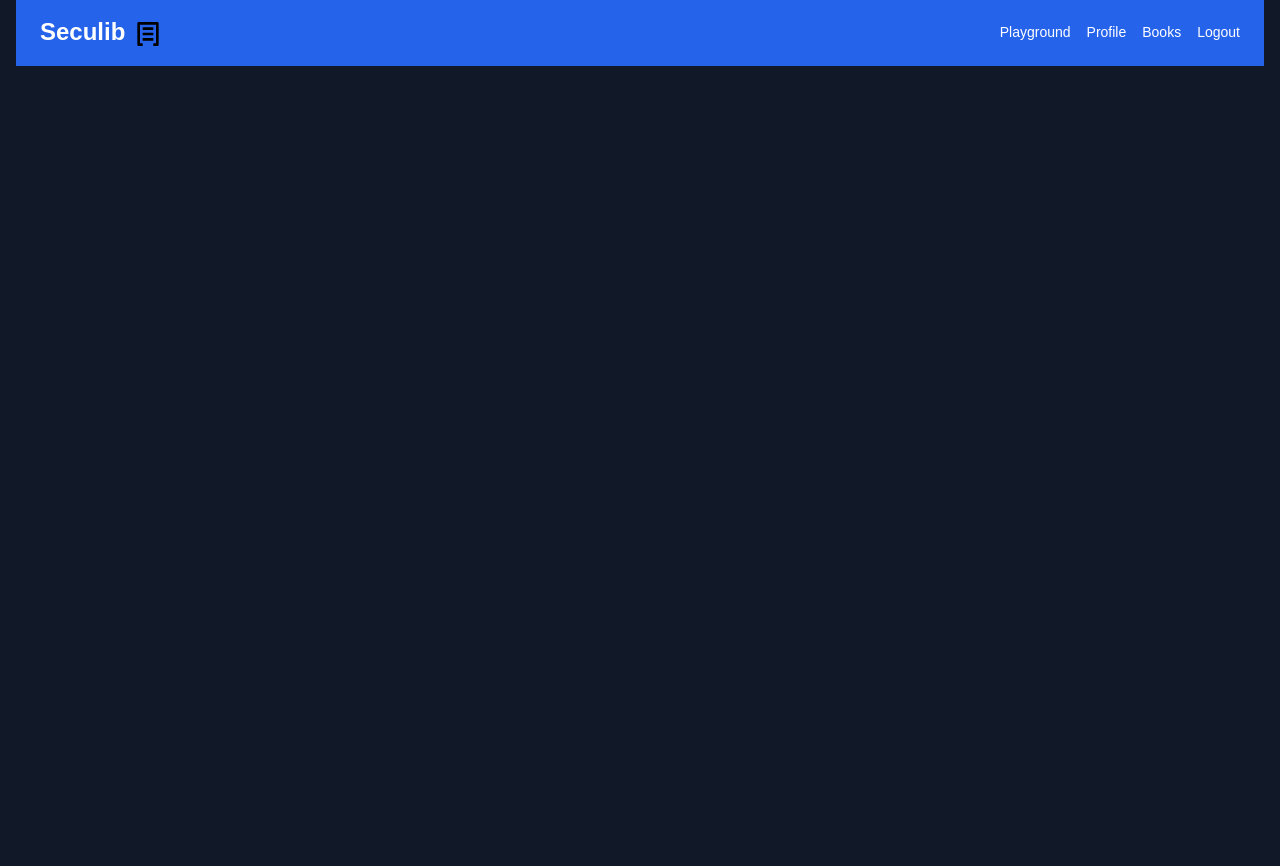
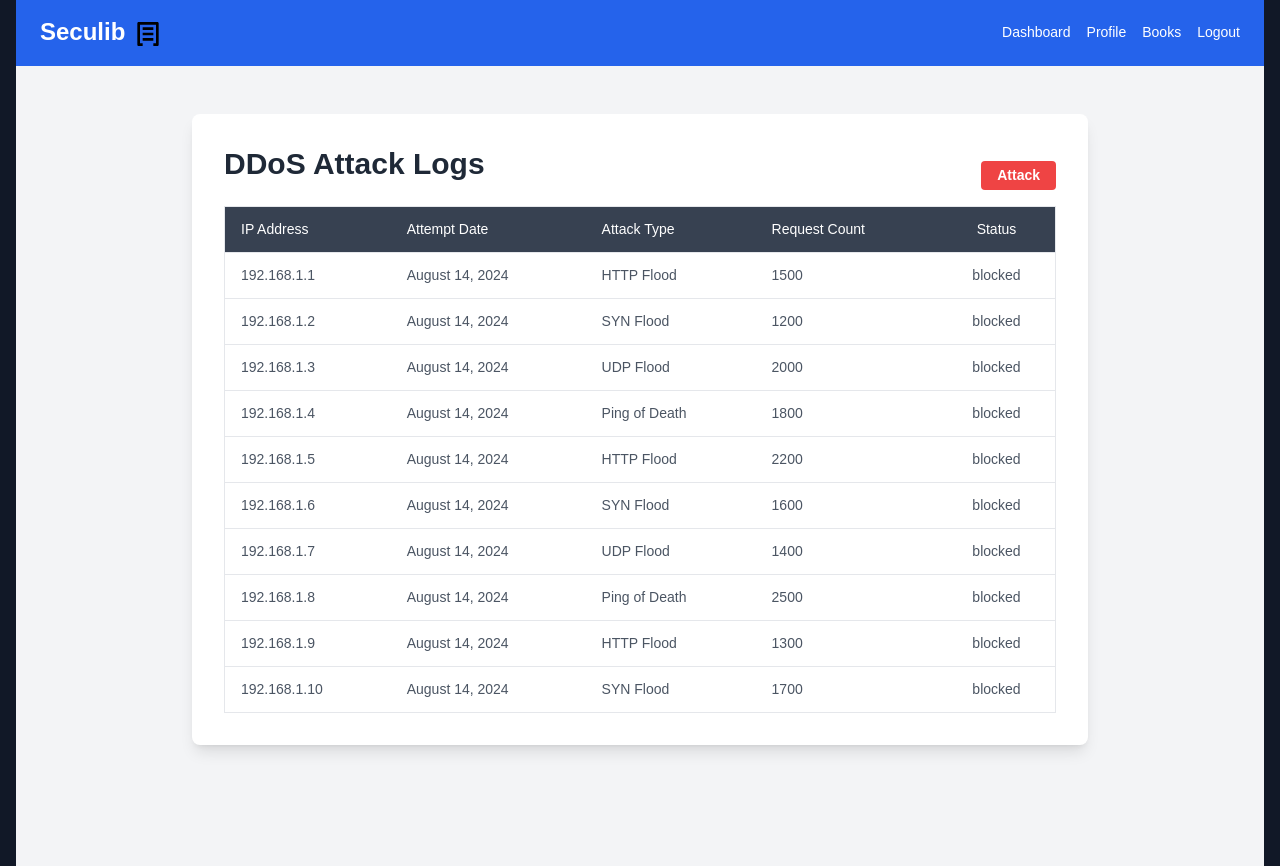
Before and after one commit to belovetech/Seculib, a Vue app in the folder frontend/: page /ddos-prevention-dashboard in a window 1280 px wide. Before the commit the page ends 800 px from the top, so only its background shows below. Built offline with nearby package versions, Linux system fonts and the light colour scheme.

Commit message:
(feat): create ddos attack logs dashboard view

```diff
--- a/frontend/src/components/NavBar.vue
+++ b/frontend/src/components/NavBar.vue
@@ -24,12 +24,12 @@
       <ul class="hidden sm:flex space-x-4">
         <li>
           <router-link
-            to="/playground"
+            to="/ddos-prevention-dashboard"
             class="hover:text-gray-300 transition-colors duration-300"
             v-if="showProfileLink"
             @click="closeMobileMenu"
           >
-            Playground
+            Dashboard
           </router-link>
         </li>
         <li>
--- a/frontend/src/router/index.ts
+++ b/frontend/src/router/index.ts
@@ -5,7 +5,7 @@ import RegisterView from '../views/RegisterView.vue'
 import BookListView from '../components/BookList.vue'
 import ProfileView from '../views/ProfileView.vue'
 import BorrowedBooksView from '../views/BorrowedBooksView.vue'
-import PlayGroundView from '../views/PlayGroundView.vue'
+import DashBoardView from '../views/DashBoardView.vue'
 
 const routes = [
   {
@@ -39,9 +39,9 @@ const routes = [
     component: BorrowedBooksView
   },
   {
-    path: '/playground',
-    name: 'PlayGround',
-    component: PlayGroundView
+    path: '/ddos-prevention-dashboard',
+    name: 'ddos-prevention-dashboard',
+    component: DashBoardView
   }
 ]
 
--- /dev/null
+++ b/frontend/src/stores/data.ts
@@ -0,0 +1,84 @@
+import type { DDOSAttempt } from '@/types'
+
+export const ddosAttempts: DDOSAttempt[] = [
+  {
+    id: 1,
+    ip_address: '192.168.1.1',
+    request_count: 1500,
+    attempt_date: '2024-08-14T10:00:00Z',
+    attack_type: 'HTTP Flood',
+    status: 'blocked'
+  },
+  {
+    id: 2,
+    ip_address: '192.168.1.2',
+    request_count: 1200,
+    attempt_date: '2024-08-14T10:05:00Z',
+    attack_type: 'SYN Flood',
+    status: 'blocked'
+  },
+  {
+    id: 3,
+    ip_address: '192.168.1.3',
+    request_count: 2000,
+    attempt_date: '2024-08-14T10:10:00Z',
+    attack_type: 'UDP Flood',
+    status: 'blocked'
+  },
+  {
+    id: 4,
+    ip_address: '192.168.1.4',
+    request_count: 1800,
+    attempt_date: '2024-08-14T10:15:00Z',
+    attack_type: 'Ping of Death',
+    status: 'blocked'
+  },
+  {
+    id: 5,
+    ip_address: '192.168.1.5',
+    request_count: 2200,
+    attempt_date: '2024-08-14T10:20:00Z',
+    attack_type: 'HTTP Flood',
+    status: 'blocked'
+  },
+  {
+    id: 6,
+    ip_address: '192.168.1.6',
+    request_count: 1600,
+    attempt_date: '2024-08-14T10:25:00Z',
+    attack_type: 'SYN Flood',
+    status: 'blocked'
+  },
+  {
+    id: 7,
+    ip_address: '192.168.1.7',
+    request_count: 1400,
+    attempt_date: '2024-08-14T10:30:00Z',
+    attack_type: 'UDP Flood',
+    status: 'blocked'
+  },
+  {
+    id: 8,
+    ip_address: '192.168.1.8',
+    request_count: 2500,
+    attempt_date: '2024-08-14T10:35:00Z',
+    attack_type: 'Ping of Death',
+    status: 'blocked'
+  },
+  {
+    id: 9,
+    ip_address: '192.168.1.9',
+    request_count: 1300,
+    attempt_date: '2024-08-14T10:40:00Z',
+    attack_type: 'HTTP Flood',
+    status: 'blocked'
+  },
+  {
+    id: 10,
+    ip_address: '192.168.1.10',
+    request_count: 1700,
+    attempt_date: '2024-08-14T10:45:00Z',
+    attack_type: 'SYN Flood',
+    status: 'blocked'
+  }
+]
--- /dev/null
+++ b/frontend/src/views/DashBoardView.vue
@@ -0,0 +1,92 @@
+<!-- DDoS Prevention Dashboard -->
+<template>
+  <div class="flex justify-center items-start min-h-screen bg-gray-100 p-4 sm:p-12">
+    <div class="w-full max-w-4xl bg-white shadow-lg rounded-lg p-6 sm:p-8">
+      <div class="min-w-full flex justify-between items-center">
+        <span class="text-2xl sm:text-3xl font-extrabold mb-6 text-gray-800">
+          DDoS Attack Logs
+        </span>
+        <button
+          @click="launchDDOSAttack()"
+          :disabled="attacking"
+          class="bg-red-500 hover:bg-red-700 text-white font-bold py-1 px-4 rounded focus:outline-none focus:shadow-outline"
+        >
+          {{ attacking ? 'Attacking...' : 'Attack' }}
+        </button>
+      </div>
+
+      <div class="overflow-x-auto">
+        <table class="min-w-full bg-white border border-gray-200">
+          <thead class="bg-gray-700">
+            <tr>
+              <th class="py-3 px-4 text-left text-white border-b border-gray-200">IP Address</th>
+              <th class="py-3 px-4 text-left text-white border-b border-gray-200">Attempt Date</th>
+              <th class="py-3 px-4 text-left text-white border-b border-gray-200">Attack Type</th>
+              <th class="py-3 px-4 text-left text-white border-b border-gray-200">Request Count</th>
+              <th class="py-3 px-4 text-center text-white border-b border-gray-200">Status</th>
+            </tr>
+          </thead>
+          <tbody class="text-gray-600">
+            <tr
+              v-for="attempt in ddosAttemptList"
+              :key="attempt.id"
+              class="border-t border-gray-200 hover:bg-gray-100"
+            >
+              <td class="py-3 px-4">{{ attempt.ip_address }}</td>
+              <td class="py-3 px-4">{{ formatDate(attempt.attempt_date) }}</td>
+              <td class="py-3 px-4">{{ attempt.attack_type }}</td>
+              <td class="py-3 px-4">{{ attempt.request_count }}</td>
+              <td class="py-3 px-4 text-center">{{ attempt.status }}</td>
+            </tr>
+          </tbody>
+        </table>
+      </div>
+    </div>
+  </div>
+</template>
+
+<script lang="ts">
+import { defineComponent, onMounted, ref } from 'vue'
+import { useUserStore } from '@/stores/useUserStore'
+import type { DDOSAttempt } from '@/types'
+import { ddosAttempts } from '@/stores/data'
+
+export default defineComponent({
+  name: 'BorrowedBooksView',
+  setup() {
+    const attacking = ref(false)
+    const userStore = useUserStore()
+    const ddosAttemptList = ref<DDOSAttempt[]>(ddosAttempts)
+
+    // const BASE_URL = 'https://secure-auth-dos-prevention.onrender.com/api/v1'
+
+    const launchDDOSAttack = async () => {
+      if (attacking.value) return
+
+      attacking.value = true
+      return 'attack launched'
+    }
+
+    const formatDate = (dateString: string) => {
+      const options: Intl.DateTimeFormatOptions = { year: 'numeric', month: 'long', day: 'numeric' }
+      return new Date(dateString).toLocaleDateString(undefined, options)
+    }
+
+    const goBack = () => {
+      window.history.back()
+    }
+
+    onMounted(async () => {
+      await userStore.borrowedBook()
+    })
+
+    return {
+      goBack,
+      formatDate,
+      launchDDOSAttack,
+      ddosAttemptList,
+      attacking
+    }
+  }
+})
+</script>
--- a/frontend/src/views/PlayGroundView.vue
+++ /dev/null
@@ -1,56 +0,0 @@
-<template>
-  <div class="flex justify-center h-screen bg-gray-100 p-8">
-    <h2 class="text-3xl font-extrabold mb-8 text-center text-gray-800" >DDOS PLAYGROUND</h2>
-    <!-- <div class="w-full max-w-lg bg-white shadow-lg rounded-lg p-4"> -->
-    <!-- <p class="text-gray-800">DDOS display goes here</p> -->
-    <!-- </div> -->
-  </div>
-</template>
-
-<script lang="ts">
-import { defineComponent, onMounted } from 'vue'
-import { useUserStore } from '@/stores/useUserStore'
-import { computed } from 'vue'
-import type { User } from '@/types'
-
-export default defineComponent({
-  name: 'PlayGround',
-  setup() {
-    const userStore = useUserStore()
-    const user: User = {
-      department: '',
-      id: 0,
-      level: '',
-      matric_no: '',
-      name: ''
-    }
-
-    const profile = computed(() => {
-      return userStore.user ?? user
-    })
-
-    const borrowedBookData = computed(() => {
-      return userStore.borrowedBooks
-    })
-
-    const goBack = () => {
-      window.history.back()
-    }
-
-    onMounted(async () => {
-      await userStore.getUserProfile()
-      await userStore.borrowedBook()
-    })
-
-    return {
-      profile,
-      borrowedBookData,
-      goBack
-    }
-  }
-})
-</script>
-
-<style scoped>
-/* Additional custom styles, if needed */
-</style>
```
Also changed, not shown: frontend/src/types.ts (+9 -0 lines).
